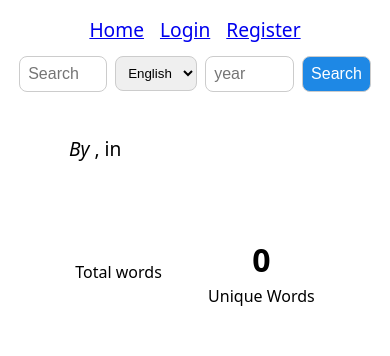
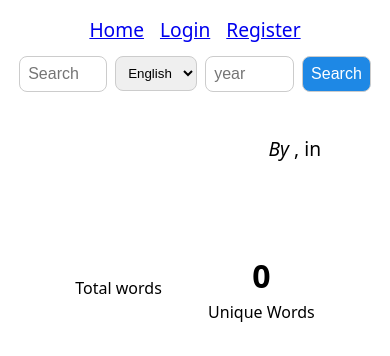
Before and after one commit to uzbeki/corpus, a Django app: template main_app/templates/article_detail.html in a window 390 px wide. Shown: the top 356 px of the page. Run offline with Django 4.2, Linux system fonts and the light colour scheme; the template is opened without the code that fills it, so the values that code supplies are empty.

Commit message:
style whoopsies fixed

```diff
--- a/main_app/static/css/article_details.css
+++ b/main_app/static/css/article_details.css
@@ -1,5 +1,10 @@
 article {
     padding: 1rem;
+}
+
+article .meta {
+    text-align: center;
+    margin-bottom: 1rem;
 }
 
 article .content {
@@ -16,4 +21,9 @@ article .content {
         text-align: justify;
         line-height: 2rem;
     }
+
+    article .meta {
+        text-align: right;
+    }
+
 }
--- a/main_app/templates/article_detail.html
+++ b/main_app/templates/article_detail.html
@@ -10,7 +10,7 @@
 {% block main %}
 <article>
     <h1>{{ article.title }}</h1>
-    <div>
+    <div class="meta">
         <span><i> By {{ article.author|truncatewords:2 }}</i>, </span>
         <span>in <a href="{% url 'year_archive' year=article.published_year.year %}" class="year">{{article.published_year.year}}</a></span>
     </div>
```
